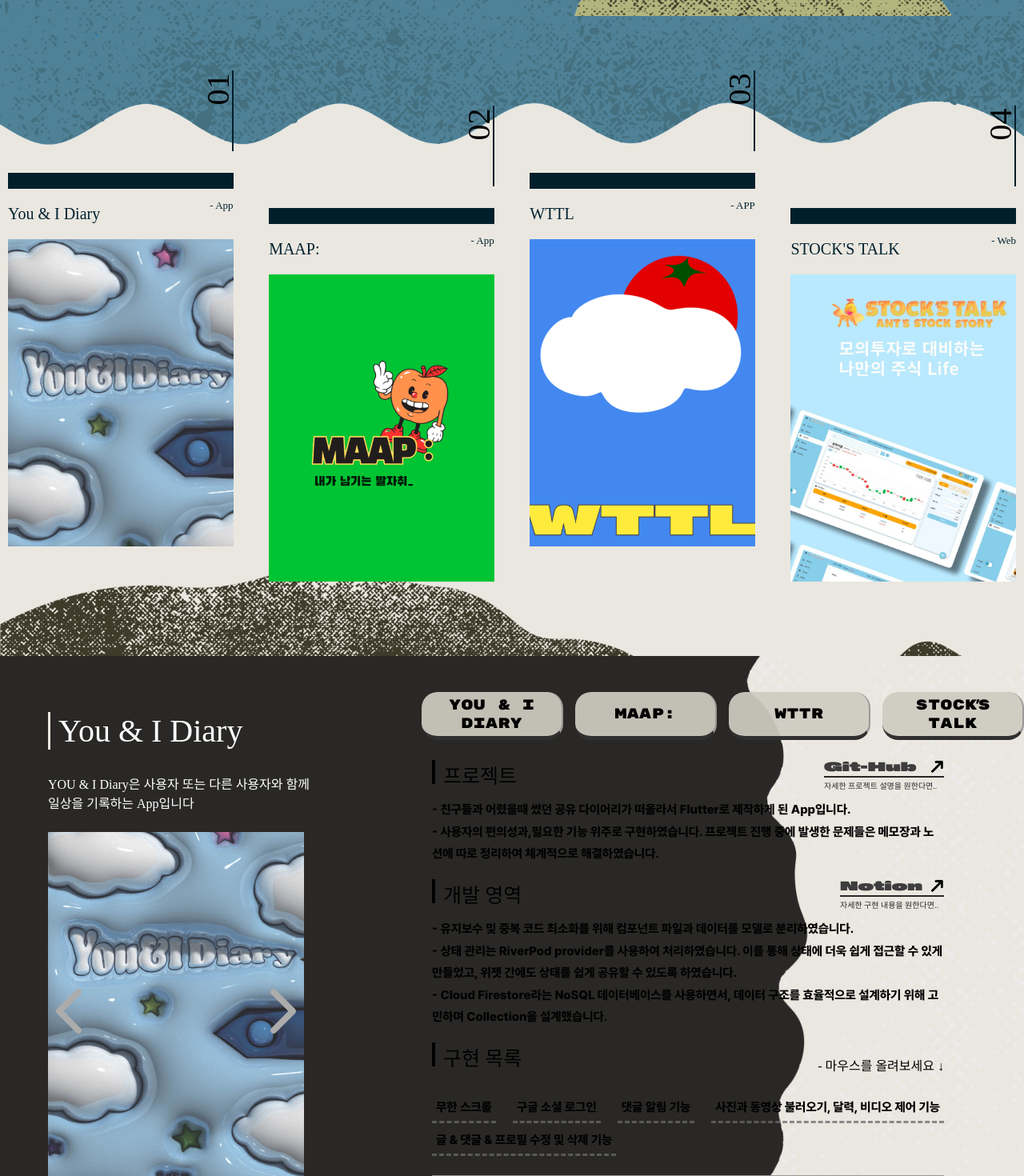
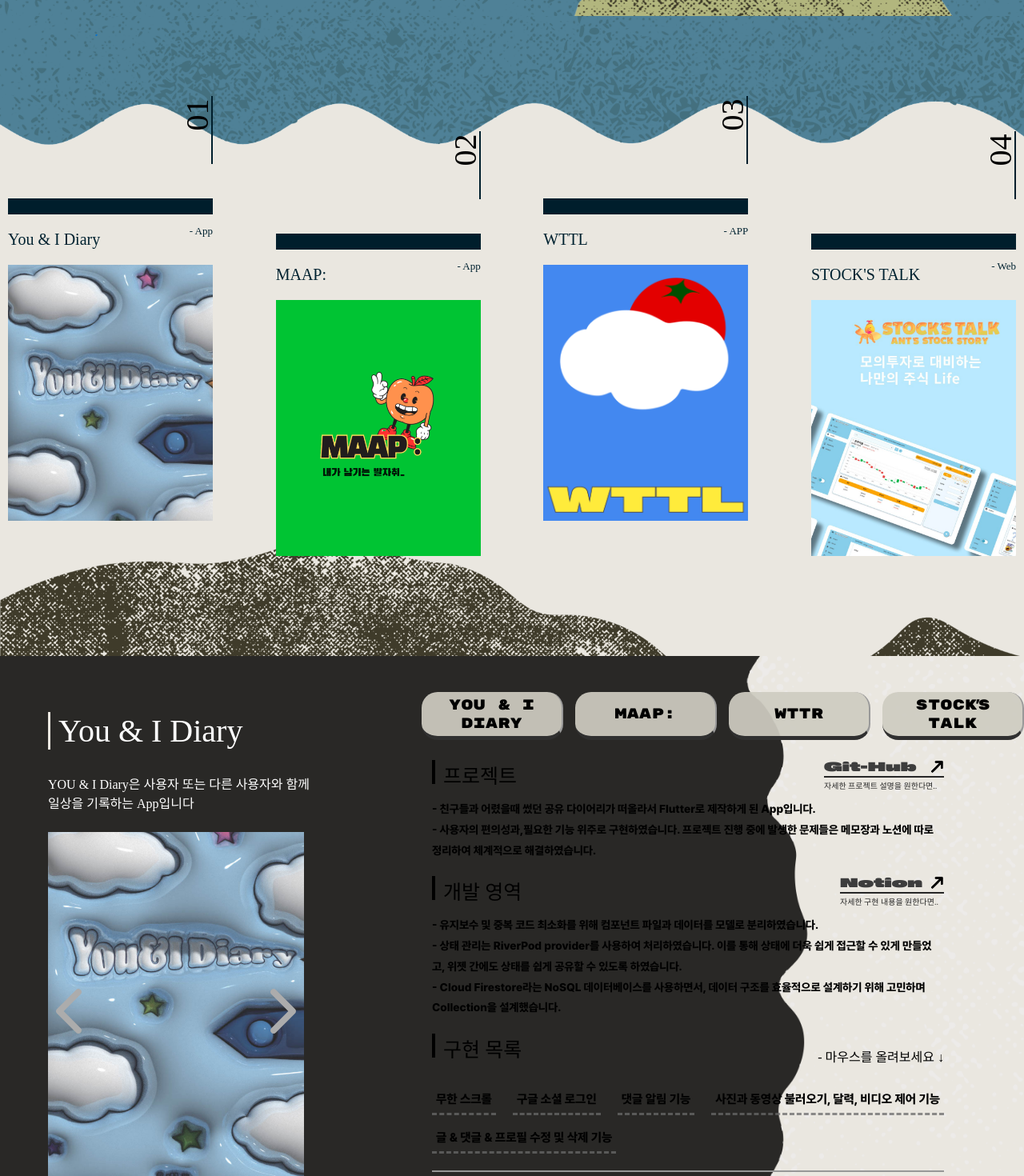
Before and after one commit to so0ng0970/soonger-portfolio, a React (Create React App) app: page / in a window 1280 px wide. Shown: the part 1680-3150 px from the top of the page at 80% size. Built offline with nearby package versions, Linux system fonts and the light colour scheme; a web font is replaced by a local one.

Commit message:
feat: ui

```diff
--- a/public/index.html
+++ b/public/index.html
@@ -24,7 +24,7 @@
       work correctly both with client-side routing and a non-root public URL.
       Learn how to configure a non-root public URL by running `npm run build`.
     -->
-    <title>React App</title>
+    <title>portfolio</title>
   </head>
   <body>
     <noscript>You need to enable JavaScript to run this app.</noscript>
--- a/src/pages/Project.jsx
+++ b/src/pages/Project.jsx
@@ -189,8 +189,10 @@
 `;
 
 const CardContainer = styled.div`
-  height: 30vw;
-  width: 22vw;
+  height: 25vw;
+  width: 20vw;
+  max-width: 500px;
+  max-height: 470px;
 
   @media (max-width: 1400px) {
   }
@@ -202,7 +204,6 @@
 export const ProjectImage = styled.div`
   cursor: url("assets/images/cursor_3.png") 32 32, auto;
   background-image: url(${(props) => props.backgroundImage});
-
   background-size: cover;
   background-position: center;
   object-position: center;
--- a/src/pages/ProjectList.jsx
+++ b/src/pages/ProjectList.jsx
@@ -462,7 +462,7 @@
 `;
 export const Text = styled.div`
   font-family: "Pretendard-ExtraBold";
-  font-size: 1.2vw;
+  font-size: 1.1vw;
   line-height: 1.8;
   white-space: pre-wrap;
   @media (max-width: 1100px) {
@@ -495,7 +495,7 @@
 export const ImplementContainer = styled(TitleContainer)`
   margin-top: 15px;
   width: 100%;
-  height: 100px;
+  height: 85px;
   line-height: 1.8;
   flex-wrap: wrap;
   display: flex;
@@ -507,6 +507,7 @@
 `;
 export const Implement = styled.div`
   padding: 5px;
+  margin-bottom: 10px;
   position: relative;
   font-family: "Pretendard-ExtraBold";
   height: 25px;
```
Also changed, not shown: 1 other file (tests, documents, lock files or other folders).
